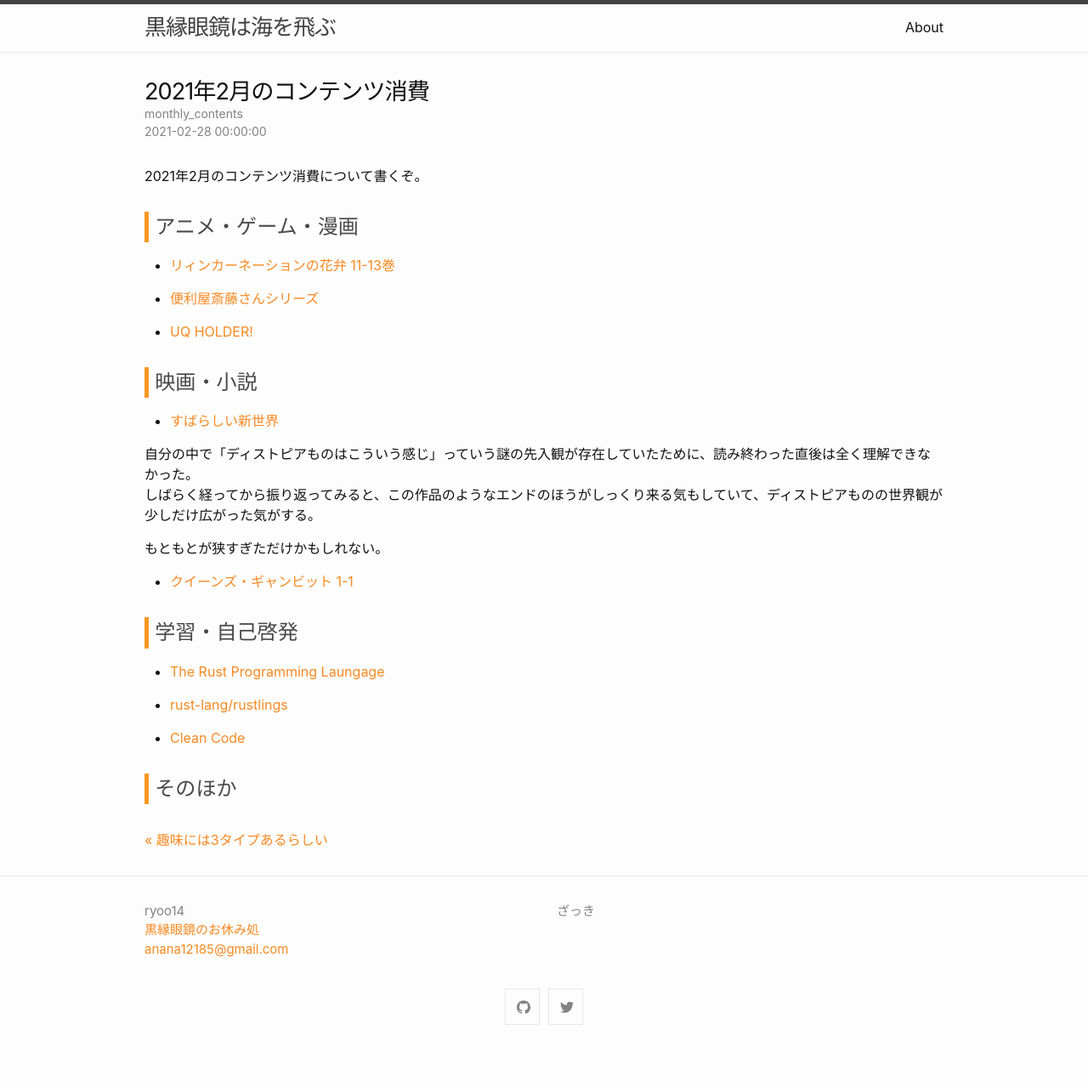
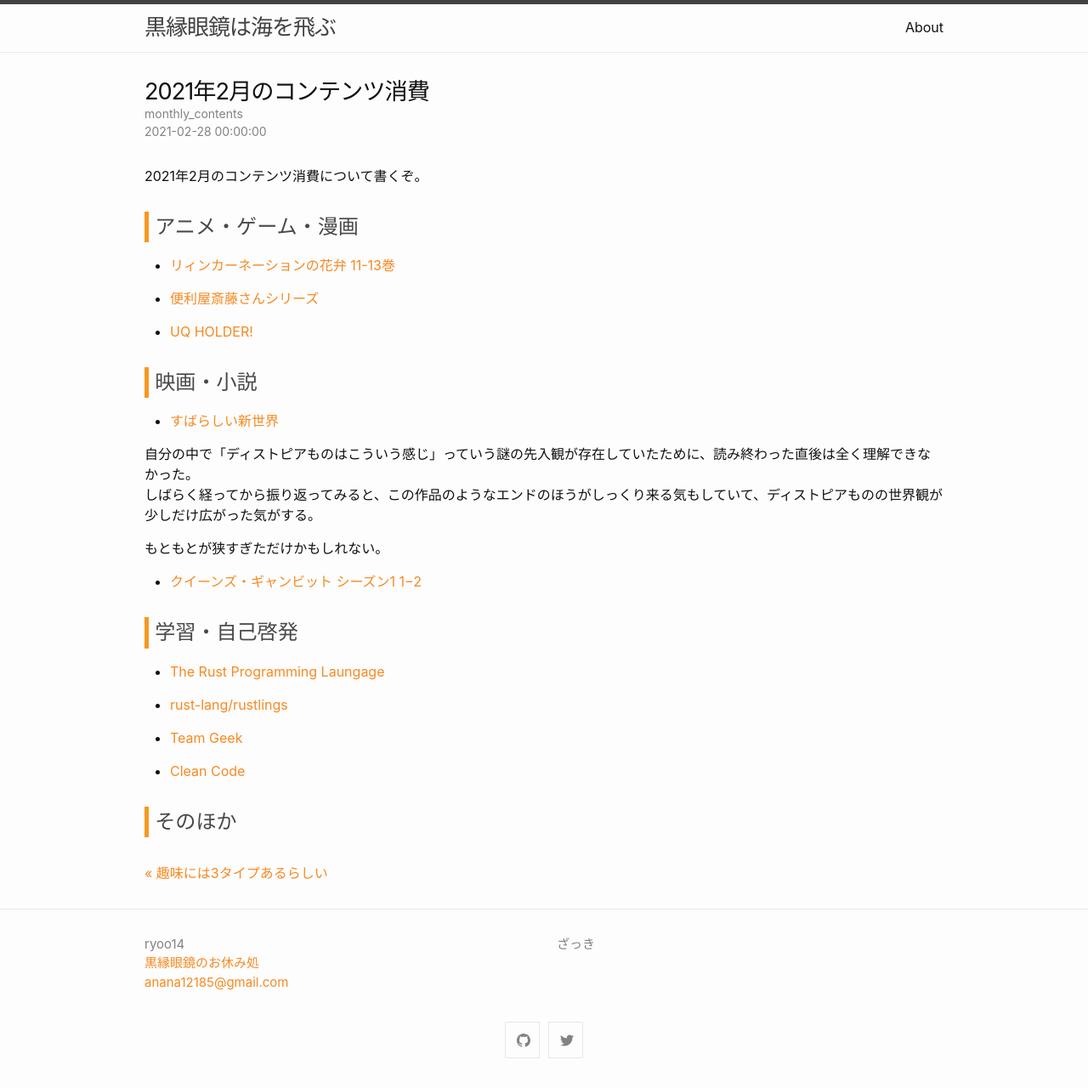
Before and after one commit to ryoo14/blog_ryoo_cc, a Jekyll site: the page built from _posts/2021-02-28-monthly_contents.md, in a window 1280 px wide. Shown: the whole page at 85% size. Built offline with Jekyll 4.4.1, drawn with Linux system fonts in a browser that asks for light colours; before the commit the page ends 1241 px from its top, so only the background shows below that.

Commit message:
20210223

```diff
--- a/_posts/2021-02-28-monthly_contents.md
+++ b/_posts/2021-02-28-monthly_contents.md
@@ -24,13 +24,16 @@ categories: monthly_contents
 
 もともとが狭すぎただけかもしれない。
 
-- [クイーンズ・ギャンビット 1-1](https://www.netflix.com/title/80234304?s=i&trkid=14751296)
+- [クイーンズ・ギャンビット シーズン1 1−2](https://www.netflix.com/title/80234304?s=i&trkid=14751296)
+
 
 ## 学習・自己啓発
 - [The Rust Programming Laungage](https://doc.rust-jp.rs/book-ja/title-page.html)
 
 - [rust-lang/rustlings](https://github.com/rust-lang/rustlings)
 
+- [Team Geek]()
+
 - [Clean Code](https://amzn.to/3ryiw4x)
 
 
```
